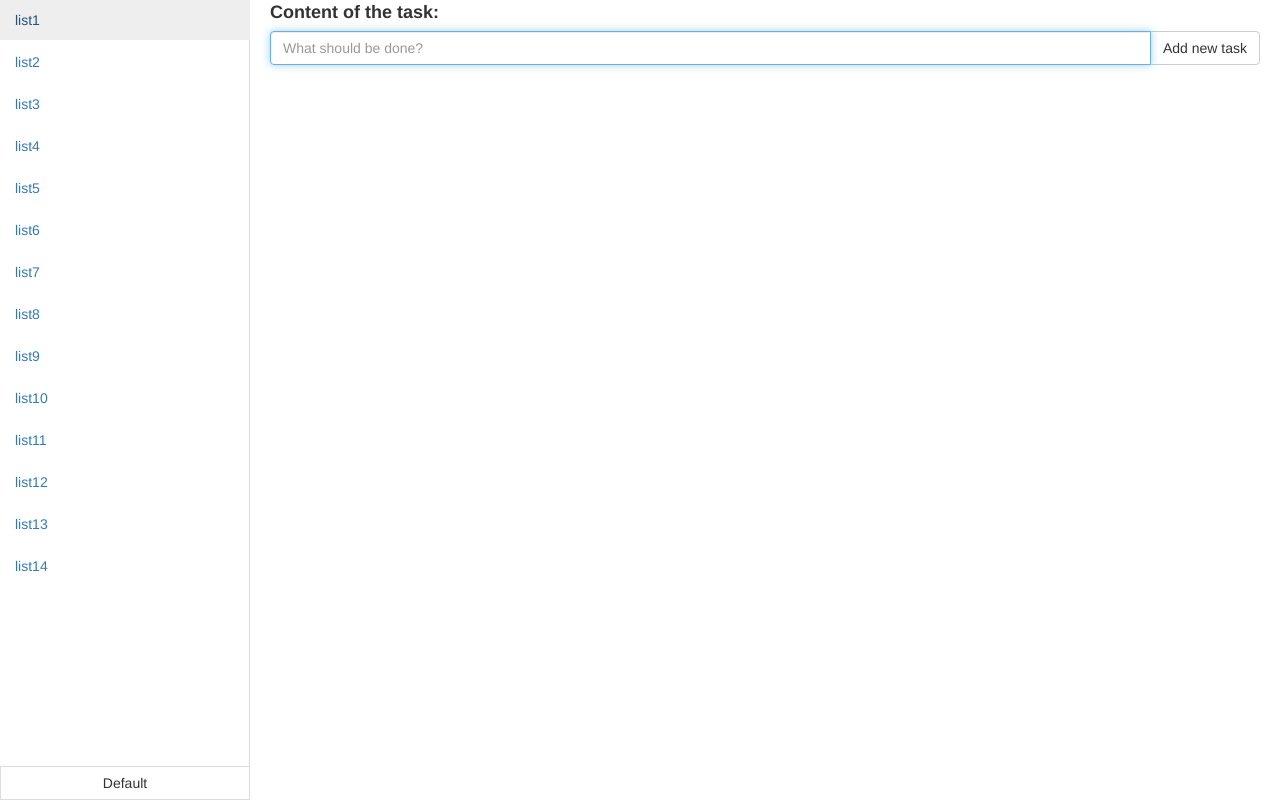
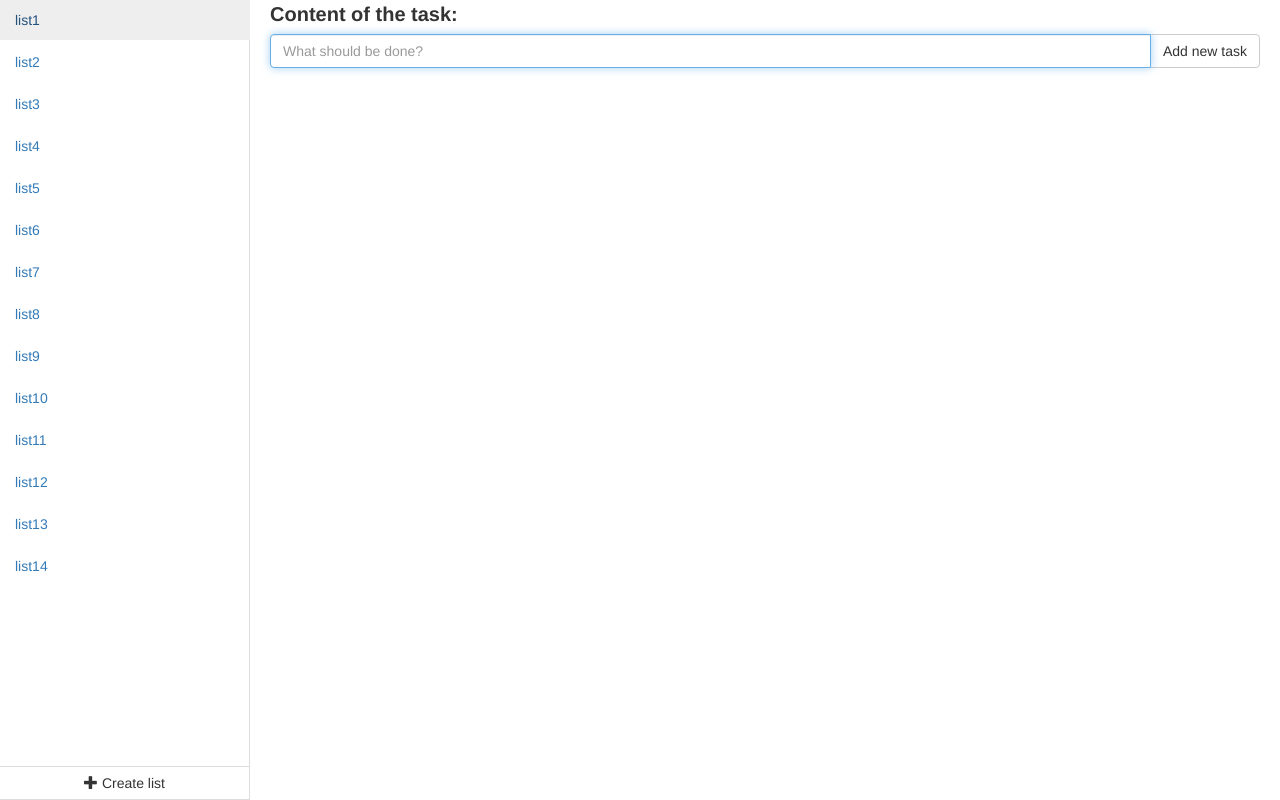
Before and after one commit to MrLokans/AskItTask, a website: page index.html in a window 1280 px wide. Drawn offline with nearby package versions, Linux system fonts and the light colour scheme.

Commit message:
Button for adding multiply lists completed. Closes #23.

```diff
--- a/css/main.css
+++ b/css/main.css
@@ -18,8 +18,16 @@ ul#task-list li.task-entry {
     margin-bottom: 20px;
 }
 
+#createTask {
+   height: 34px;
+}
+
 .list-container {
     margin: 0px 20px 60px 270px;
+}
+
+.control-label {
+    font-size: 20px;
 }
 
 .list-menu {
@@ -30,13 +38,14 @@ ul#task-list li.task-entry {
     width: 250px;
 }
 
-.list-add-button {
+#list-add-button {
     position: absolute;
     bottom: 0;
-    width: inherit;
+    width: 251px;
     border-style: none;
     border: 1px solid #DCDCDC;
     border-radius: 0px;
+    margin-left: -1px;
 }
 
 .multiply-list-container {
--- a/index.html
+++ b/index.html
@@ -26,10 +26,10 @@
                 <li role="presentation"><a href="#">list14</a></li>
 
             </ul>
-            <button type="button" class="list-add-button btn btn-default">Default</button>
+            <button id="list-add-button" class="btn btn-default"><span class="glyphicon glyphicon-plus"></span> Create list</button>
         </div>
-        <div class="list-container ">
-            <label for="message-text" style="font-size:18px" class="control-label">Content of the task:</label>
+        <div class="list-container">
+            <label for="message-text" class="control-label">Content of the task:</label>
             <div class="input-group">
                 <input type="text" class="form-control todo-input-text" placeholder="What should be done?" autofocus/>
                 <span class="input-group-btn">
```
